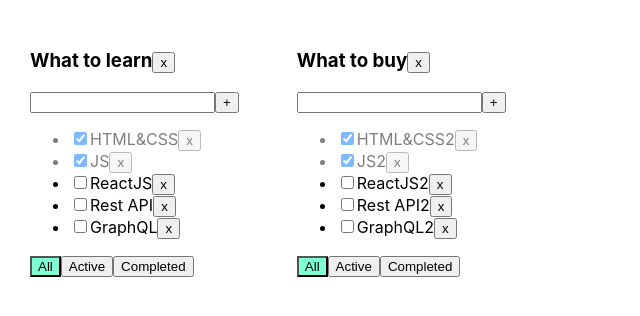
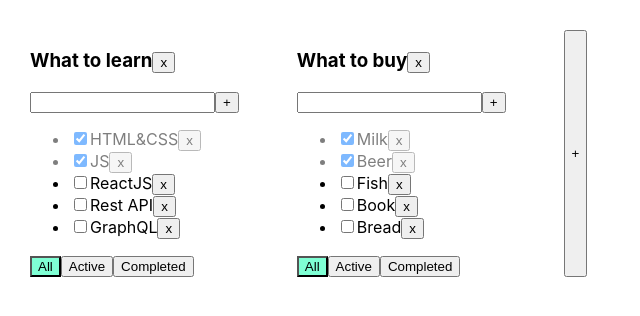
Before and after one commit to MaksimSolo/TODOLIST, a React (Create React App) app: page / in a window 1280 px wide. Shown: the top 316 px of the page, without its empty margins (0-640 px from the left). Built offline with nearby package versions, Linux system fonts and the light colour scheme.

Commit message:
#5 includes all up to add Todo

```diff
--- a/src/App.tsx
+++ b/src/App.tsx
@@ -21,7 +21,7 @@ export type TasksStateType = {
 }
 
 function App() {
-
+//Business Logic
     let todolistID1 = v1();
     let todolistID2 = v1();
 
@@ -29,7 +29,6 @@ function App() {
         {id: todolistID1, title: 'What to learn', filter: 'all'},
         {id: todolistID2, title: 'What to buy', filter: 'all'},
     ])
-
     let [tasks, setTasks] = useState<TasksStateType>({
         [todolistID1]: [
             {id: v1(), title: "HTML&CSS", isDone: true},
@@ -39,71 +38,86 @@ function App() {
             {id: v1(), title: "GraphQL", isDone: false},
         ],
         [todolistID2]: [
-            {id: v1(), title: "HTML&CSS2", isDone: true},
-            {id: v1(), title: "JS2", isDone: true},
-            {id: v1(), title: "ReactJS2", isDone: false},
-            {id: v1(), title: "Rest API2", isDone: false},
-            {id: v1(), title: "GraphQL2", isDone: false},
+            {id: v1(), title: "Milk", isDone: true},
+            {id: v1(), title: "Beer", isDone: true},
+            {id: v1(), title: "Fish", isDone: false},
+            {id: v1(), title: "Book", isDone: false},
+            {id: v1(), title: "Bread", isDone: false},
         ]
     });
 
-
     function removeTask(todolistID: string, id: string) {
-        setTasks({...tasks, [todolistID]: tasks[todolistID].filter(t => t.id !== id)})
+        const copyState = {...tasks}
+        copyState[todolistID] = tasks[todolistID].filter(t => t.id !== id)
+        setTasks(copyState)
     }
 
     function addTask(todolistID: string, title: string) {
         let newTask = {id: v1(), title: title, isDone: false}
-        setTasks({...tasks, [todolistID]: [newTask, ...tasks[todolistID]]})
+        const copyState = {...tasks}
+        copyState[todolistID] = [newTask, ...tasks[todolistID]]
+        setTasks(copyState)
     }
 
     function changeFilter(todolistID: string, val: FilterType) {
-        setTodolists(todolists.map(m => m.id === todolistID ? {...m, filter: val} : m))
+        setTodolists(todolists.map(tl => tl.id === todolistID ? {...tl, filter: val} : tl))
     }
 
     function changeStatus(todolistID: string, taskID: string, isDone: boolean) {
-
-        setTasks({
-            ...tasks, [todolistID]: tasks[todolistID]
-                .map(m => m.id === taskID ? {...m, isDone: isDone} : m)
-        })
+        const copyState = {...tasks}
+        copyState[todolistID] = tasks[todolistID].map(t => t.id === taskID ? {...t, isDone: isDone} : t)
+        setTasks(copyState)
     }
 
     const removeTodolist = (todolistID: string) => {
-        setTodolists(todolists.filter(f => f.id !== todolistID))
+        setTodolists(todolists.filter(tl => tl.id !== todolistID))
         delete tasks[todolistID]
-        console.log(tasks)
     }
 
-    return (
-        <div className="App">
-            {todolists.map(m => {
-                    let tasksForTodolist = tasks[m.id];
-                    if (m.filter === "completed") {
-                        tasksForTodolist = tasksForTodolist.filter(t => t.isDone)
-                    } else if (m.filter === "active") {
-                        tasksForTodolist = tasksForTodolist.filter(t => !t.isDone)
+    const addTodo = () => {
+        const newTodo: TodolistsType = {
+            id: v1(),
+            title: "New",
+            filter: 'all'
         }
+        setTodolists([...todolists, newTodo])
+        setTasks({...tasks, [newTodo.id]: []})
+    }
+
+    const getTasksForRender = (tl: TodolistsType) => {
+        switch (tl.filter) {
+            case "active":
+                return tasks[tl.id].filter(task => !task.isDone)
+            case "completed":
+                return tasks[tl.id].filter(task => task.isDone)
+            default:
+                return tasks[tl.id]
+        }
+    }
+
+    const todolistForRender = todolists.map(tl => {
+        const tasksForRender = getTasksForRender(tl);
         return (
             < Todolist
-                            key={m.id}
-                            todolistID={m.id}
-                            title={m.title}
-                            tasks={tasksForTodolist}
+                key={tl.id}
+                todolistID={tl.id}
+                title={tl.title}
+                tasks={tasksForRender}
                 removeTask={removeTask}
                 changeFilter={changeFilter}
                 addTask={addTask}
                 changeTaskStatus={changeStatus}
-                            filter={m.filter}
+                filter={tl.filter}
                 removeTodolist={removeTodolist}
             />
         )
-
-                }
+    })
+    return (
+        <div className="App">
+            {todolistForRender}
+            <button onClick={addTodo}>+</button>
+        </div>
     )
-            }
-        </div>
-    );
 }
 
 export default App;
--- a/src/Todolist.tsx
+++ b/src/Todolist.tsx
@@ -16,39 +16,8 @@ type PropsType = {
 
 export function Todolist(props: PropsType) {
 
-    const tasksJSX = props.tasks.map(t => {
-        const onChangeHandler = (e: ChangeEvent<HTMLInputElement>) => {
-            props.changeTaskStatus(props.todolistID, t.id, e.currentTarget.checked)
-        }
-        const onClickHandler = () => {
-            props.removeTask(props.todolistID, t.id)
-        }
-        return (
-            <li key={t.id} className={t.isDone ? "is-done" : ''}>
-                <input type="checkbox"
-                       onChange={onChangeHandler}
-                       checked={t.isDone}
-                />
-                <span>{t.title}</span>
-                <button onClick={onClickHandler}>x
-                </button>
-            </li>
-        )
-    })
-
     const [newTaskTitle, setNewTaskTitle] = useState("")
     const [error, setError] = useState<boolean>(false)
-
-    const onNewTitleChangeHandler = (e: ChangeEvent<HTMLInputElement>) => {
-        setError(false);
-        setNewTaskTitle(e.currentTarget.value)
-    }
-
-    const onKeyPressHandler = (e: KeyboardEvent<HTMLInputElement>) => {
-        if (e.key === 'Enter') {
-            addTaskTDL()
-        }
-    }
 
     const addTaskTDL = () => {
         if (newTaskTitle.trim()) {
@@ -58,24 +27,56 @@ export function Todolist(props: PropsType) {
             setError(true)
         }
     }
+    const changeTitle = (e: ChangeEvent<HTMLInputElement>) => {
+        setError(false);
+        setNewTaskTitle(e.currentTarget.value)
+    }
+    const onKeyPressAddTask = (e: KeyboardEvent<HTMLInputElement>) => {
+        if (e.key === 'Enter') {
+            addTaskTDL()
+        }
+    }
 
-    const onAllClickHandler = () => props.changeFilter(props.todolistID, "all")
-    const onActiveClickHandler = () => props.changeFilter(props.todolistID, "active")
-    const onCompletedClickHandler = () => props.changeFilter(props.todolistID, "completed")
+    const onAllFilter = () => props.changeFilter(props.todolistID, "all")
+    const onActiveFilter = () => props.changeFilter(props.todolistID, "active")
+    const onCompletedFilter = () => props.changeFilter(props.todolistID, "completed")
+    const getBtnClass = (filter: FilterType) => props.filter === filter ? "active-filter" : ''
 
     const errorClass = error ? 'error' : "";
     const errorMessage = error ? 'Error! Typing is expected' : '';
 
+    const tasksJSX = props.tasks.map(t => {
+        const getClasses = () => t.isDone ? "is-done" : ''
+        const changeStatus = (e: ChangeEvent<HTMLInputElement>) => {
+            props.changeTaskStatus(props.todolistID, t.id, e.currentTarget.checked)
+        }
+        const removeTask = () => {
+            props.removeTask(props.todolistID, t.id)
+        }
+        return (
+            <li key={t.id} className={getClasses()}>
+                <input type="checkbox"
+                       onChange={changeStatus}
+                       checked={t.isDone}
+                />
+                <span>{t.title}</span>
+                <button onClick={removeTask}>x
+                </button>
+            </li>
+        )
+    })
+
+
     return (
         <div>
             <h3>{props.title}
-            <button onClick={()=>props.removeTodolist(props.todolistID)}>x</button>
+                <button onClick={() => props.removeTodolist(props.todolistID)}>x</button>
             </h3>
             <div>
                 <input
                     value={newTaskTitle}
-                    onChange={onNewTitleChangeHandler}
-                    onKeyPress={onKeyPressHandler}
+                    onChange={changeTitle}
+                    onKeyPress={onKeyPressAddTask}
                     className={errorClass}
                 />
                 <button onClick={addTaskTDL}>+</button>
@@ -85,14 +86,14 @@ export function Todolist(props: PropsType) {
                 {tasksJSX}
             </ul>
             <div>
-                <button className={props.filter === 'all' ? "active-filter" : ''}
-                        onClick={onAllClickHandler}>All
+                <button className={getBtnClass('all')}
+                        onClick={onAllFilter}>All
                 </button>
-                <button className={props.filter === 'active' ? "active-filter" : ''}
-                        onClick={onActiveClickHandler}>Active
+                <button className={getBtnClass('active')}
+                        onClick={onActiveFilter}>Active
                 </button>
-                <button className={props.filter === 'completed' ? "active-filter" : ''}
-                        onClick={onCompletedClickHandler}>Completed
+                <button className={getBtnClass('completed')}
+                        onClick={onCompletedFilter}>Completed
                 </button>
             </div>
         </div>
```
Lines whose indentation alone changed are shown as unchanged.
